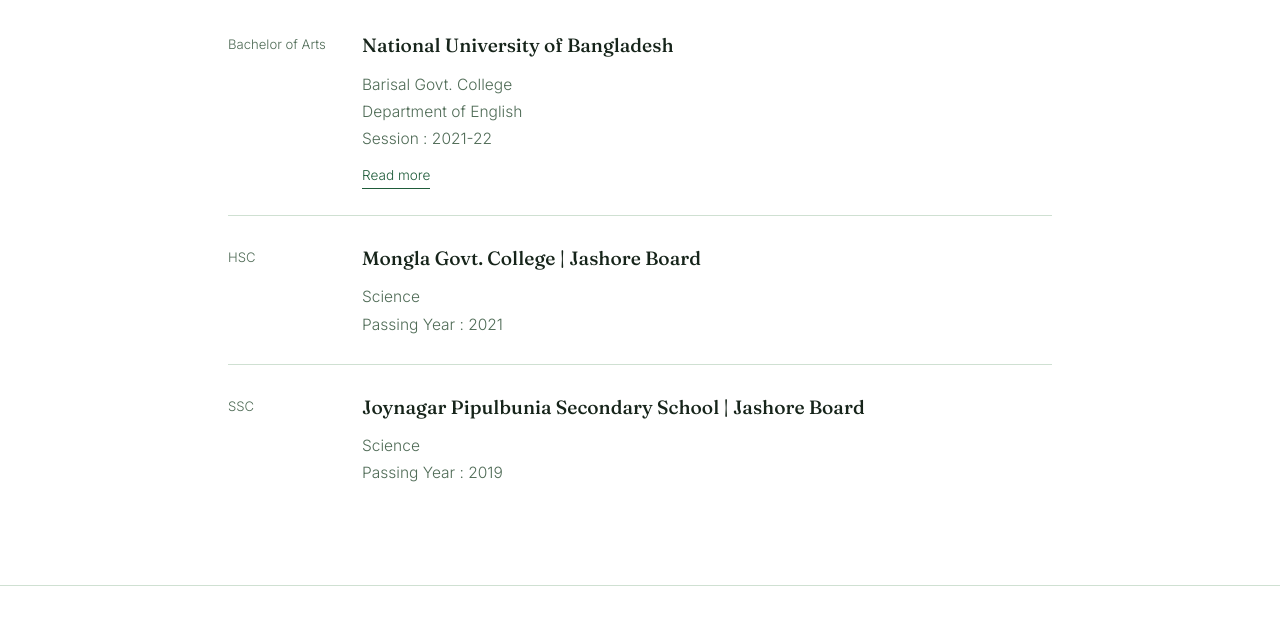
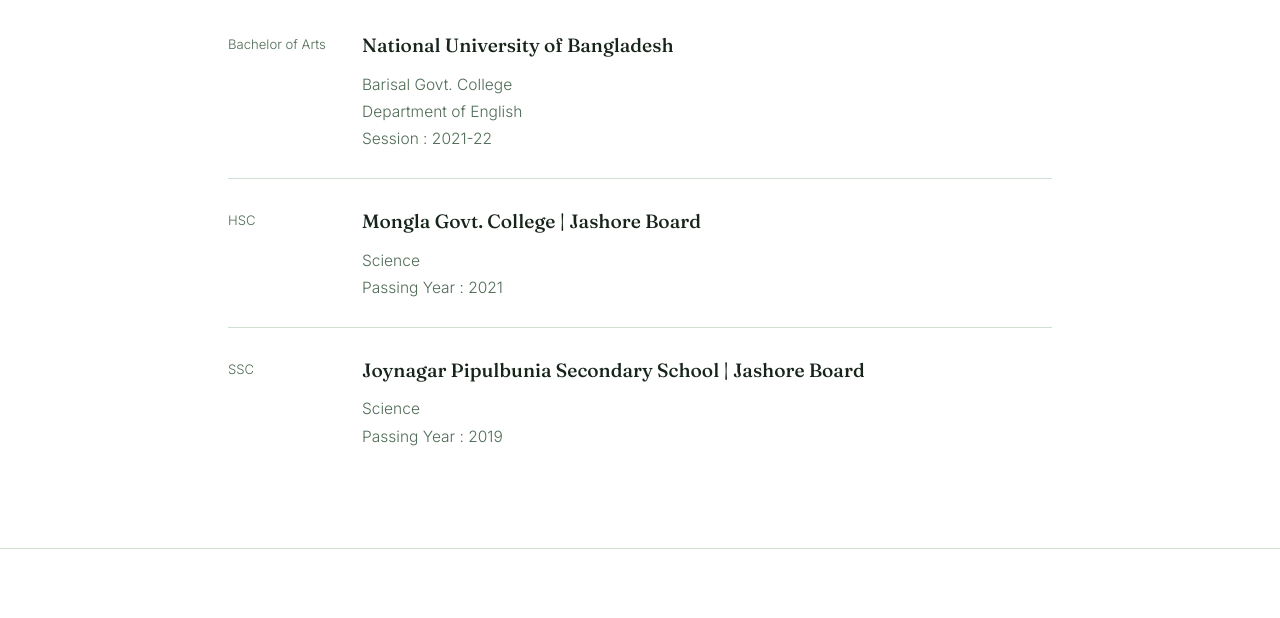
Before and after one commit to iamthesoumen/iamthesoumen.github.io, a plain HTML site: page index.html in a window 1280 px wide. Shown: the part 930-1548 px from the top of the page. Drawn offline with Linux system fonts and the light colour scheme.

Commit message:
Remove 'Read more' span from index.html

```diff
--- a/index.html
+++ b/index.html
@@ -411,7 +411,7 @@
          <p> Barisal Govt. College </p>
           <p> Department of English </p>
           <p> Session : 2021-22 </p>
-          <span class="read">Read more</span>
+
         </div>
       </a>
 
```
